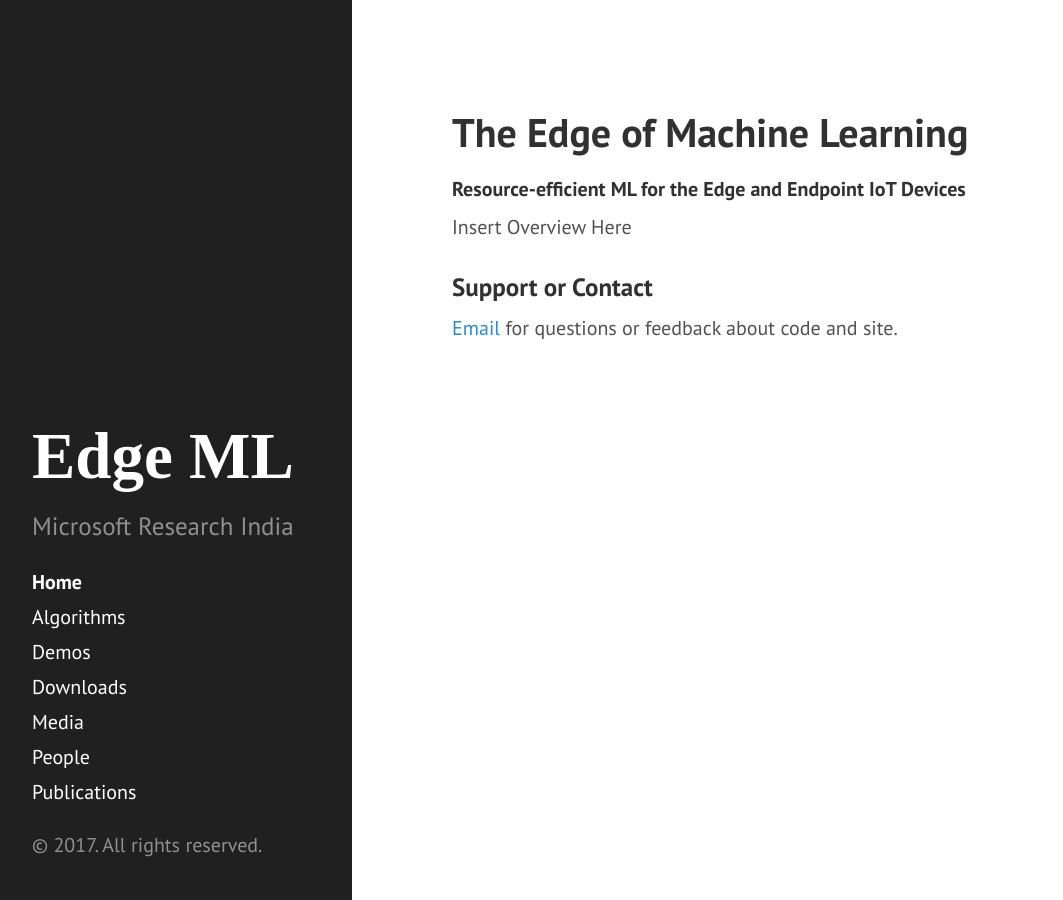
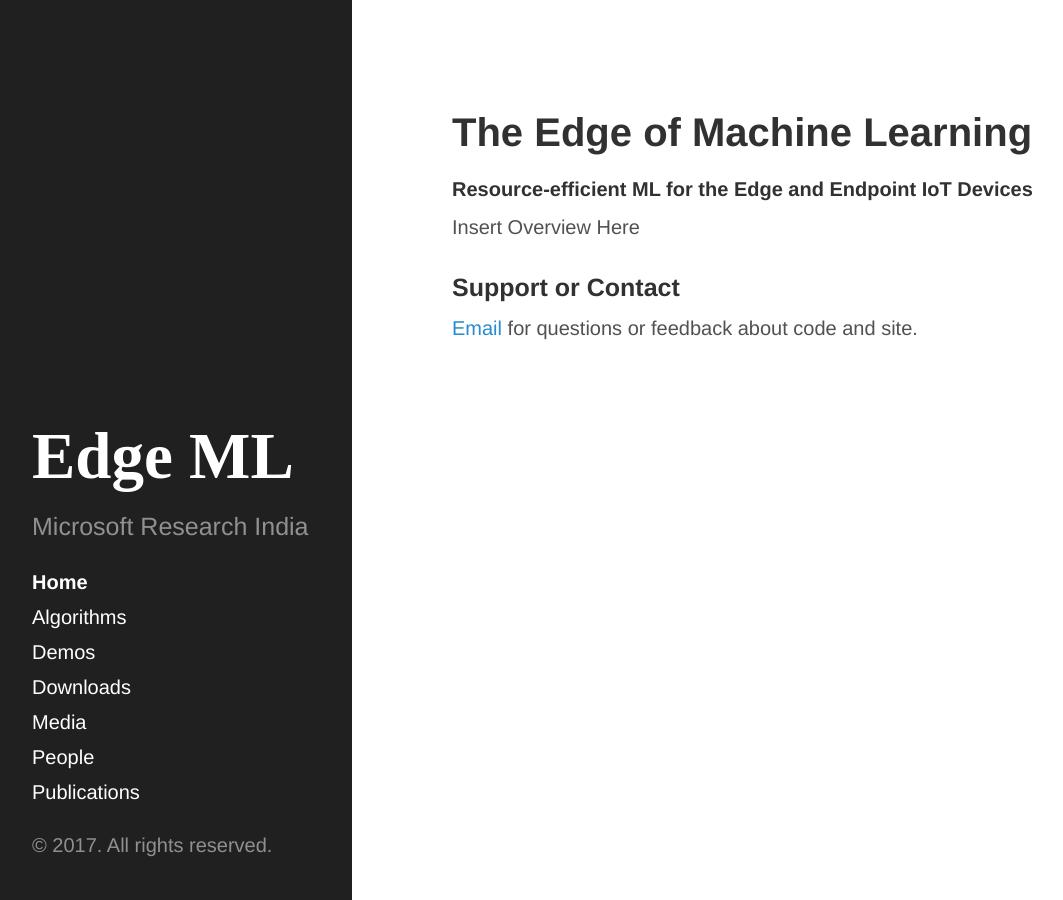
Before and after one commit to ShishirPatil/EdgeML, a Jekyll site: the page built from index.html, in a window 1280 px wide. Shown: the whole page, without its empty margins (8-1071 px from the left). Built offline with Jekyll 4.4.1, drawn with Linux system fonts in a browser that asks for light colours; the list of posts is cut into pages by our own code.

Commit message:
Update head.html

```diff
--- a/_includes/head.html
+++ b/_includes/head.html
@@ -18,7 +18,9 @@
   <link rel="stylesheet" href="{{ site.baseurl }}/public/css/poole.css">
   <link rel="stylesheet" href="{{ site.baseurl }}/public/css/syntax.css">
   <link rel="stylesheet" href="{{ site.baseurl }}/public/css/hyde.css">
-  <link rel="stylesheet" href="http://fonts.googleapis.com/css?family=PT+Sans:400,400italic,700">
+  <!--
+  <link rel="stylesheet" href="http://fonts.googleapis.com/css?family=PT+Sans:400,400italic,700|Inconsolata">
+  -->
 
   <!-- Icons -->
   <link rel="apple-touch-icon-precomposed" sizes="144x144" href="{{ site.baseurl }}/public/apple-touch-icon-144-precomposed.png">
```
